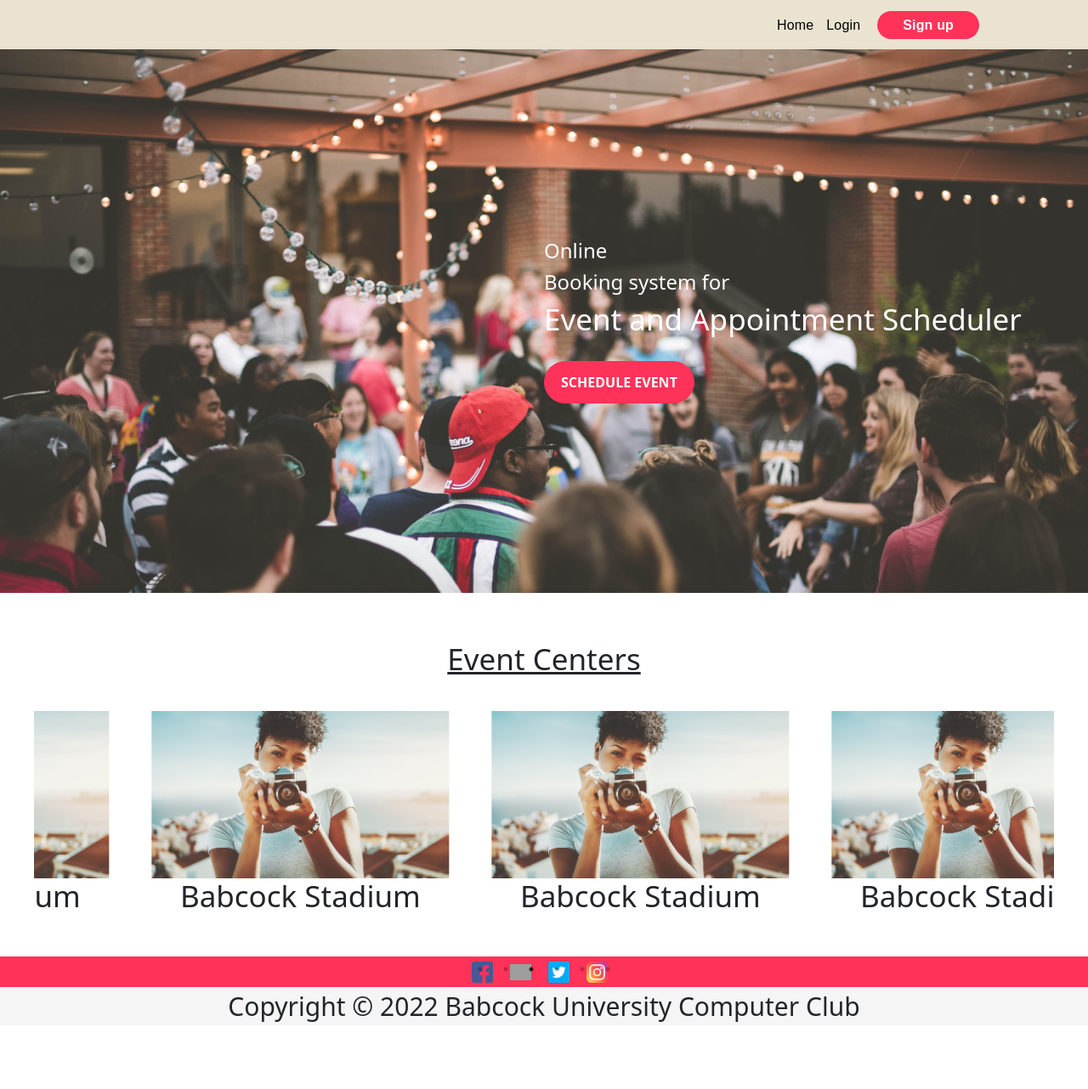
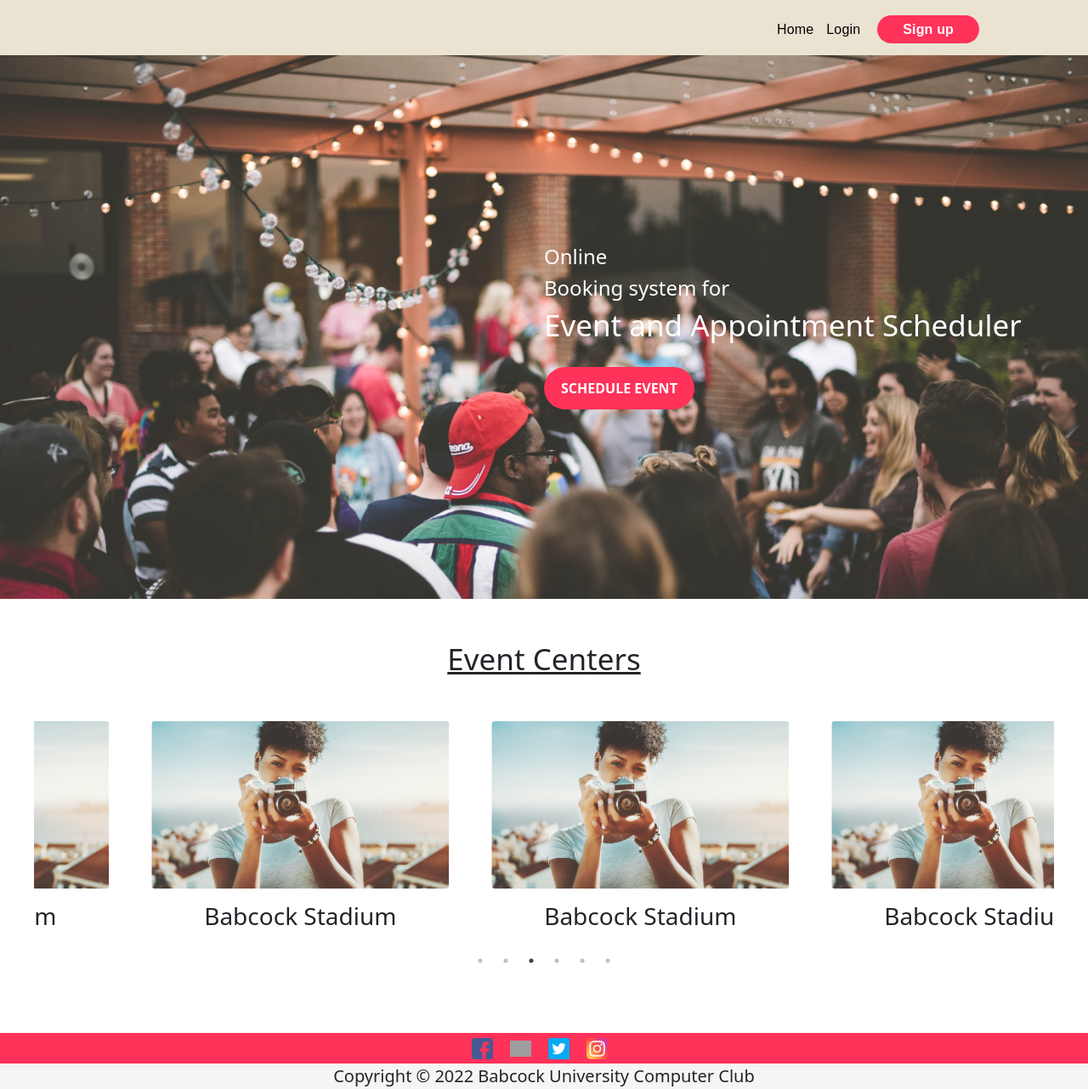
Before and after one commit to demos2003/OOP-frontend, a React (Create React App) app: page / in a window 1280 px wide. Shown: the whole page at 85% size. Before the commit the page ends 1207 px from the top, so only its background shows below. Built offline with nearby package versions, Linux system fonts and the light colour scheme; grey boxes are pictures that could not be loaded.

Commit message:
Create sign up

```diff
--- a/src/App.js
+++ b/src/App.js
@@ -1,6 +1,7 @@
 import {BrowserRouter as Router, Routes, Route } from 'react-router-dom';
 import './App.css';
 import Landing from './Views/Landing';
+import Signup from './Views/Signup';
 
 function App() {
   return (
@@ -9,6 +10,8 @@ function App() {
   <div className="App">
    <Routes>
           <Route path="/" element={<Land/>} />
+          <Route path="/signup" element={<Sign/>}/>
+
 
           {/* <Route path="/" element ={<Dash/>} /> */}
 
@@ -27,4 +30,8 @@ function Land(){
   return <Landing/>;
 }
 
+function Sign(){
+  return<Signup/>
+}
+
 export default App;
--- a/src/Components/Main.jsx
+++ b/src/Components/Banner.jsx
@@ -1,5 +1,5 @@
 import React from "react";
-import "./Main.css";
+import "./banner.css";
 
 export const Main = () => {
   return (
--- a/src/Components/Header.jsx
+++ b/src/Components/Header.jsx
@@ -45,8 +45,8 @@ export const Header = () => {
       </form>
     </Popup>
 
-          <Link to="/product" className="nav_btn signup_btn">
-            <a>Sign up</a>
+          <Link to="/signup" className="nav_btn signup_btn">
+            <a href="">Sign up</a>
           </Link>
         </div>
       </div>
--- /dev/null
+++ b/src/Components/SignupForm.jsx
@@ -0,0 +1,42 @@
+import React from 'react'
+
+const SignupForm = () => {
+  return (
+    <div className='form_holder'>
+        <div className='form_space'>
+
+        </div>
+        <div className='signup_form'>
+        <form>
+            <div className='form_body'>
+                <h4>Create an account</h4>
+                <p className='header'>Already have an account? <a href="/">Sign in</a></p>
+  <div class="form-group">
+
+    <input type="text" class="form-control" id="exampleInputEmail1" aria-describedby="emailHelp" placeholder="Full Name" />
+
+  </div>
+  <div class="form-group">
+
+    <input type="email" class="form-control" id="exampleInputEmail1" aria-describedby="emailHelp" placeholder="Email" />
+
+  </div>
+  <div class="form-group">
+
+    <input type="text" class="form-control" id="exampleInputEmail1" aria-describedby="emailHelp" placeholder="Mobile Number" />
+
+  </div>
+  <div class="form-group">
+
+    <input type="password" class="form-control" id="exampleInputPassword1" placeholder="Password" />
+  </div>
+    <p className='policy'>By signing up, you agree to our <a href="/">Terms</a>, <a href="/">Privacy Policy</a> <br /> and <a href="/">Cookies Policy.</a> </p>
+  <button type="submit" class="btn btn-submit btn-primary">Create account</button>
+  </div>
+</form>
+        </div>
+    </div>
+  )
+}
+
+export default SignupForm
--- a/src/Components/Slider1.jsx
+++ b/src/Components/Slider1.jsx
@@ -21,37 +21,37 @@ export default class AutoPlay extends Component {
           <div>
           <div className='center_desc-holder'>
         <img src='/images/test.jpg' alt="" className='photo_size'/>
-        <h1>Babcock Stadium</h1>
+        <h3 className="mt-3">Babcock Stadium</h3>
         </div>
           </div>
           <div>
           <div className='center_desc-holder'>
         <img src='/images/test.jpg' alt="" className='photo_size'/>
-        <h1>Babcock Stadium</h1>
+        <h3 className="mt-3">Babcock Stadium</h3>
         </div>
           </div>
           <div>
           <div className='center_desc-holder'>
         <img src='/images/test.jpg' alt="" className='photo_size'/>
-        <h1>Babcock Stadium</h1>
+        <h3 className="mt-3">Babcock Stadium</h3>
         </div>
           </div>
           <div>
           <div className='center_desc-holder'>
         <img src='/images/test.jpg' alt="" className='photo_size'/>
-        <h1>Babcock Stadium</h1>
+        <h3 className="mt-3">Babcock Stadium</h3>
         </div>
           </div>
           <div>
           <div className='center_desc-holder'>
         <img src='/images/test.jpg' alt="" className='photo_size'/>
-        <h1>Babcock Stadium</h1>
+        <h3 className="mt-3">Babcock Stadium</h3>
         </div>
           </div>
           <div>
           <div className='center_desc-holder'>
         <img src='/images/test.jpg' alt="" className='photo_size'/>
-        <h1>Babcock Stadium</h1>
+        <h3 className="mt-3">Babcock Stadium</h3>
         </div>
           </div>
         </Slider>
--- a/src/Components/Main.css
+++ b/src/Components/banner.css
@@ -6,8 +6,8 @@
   color: white;
   display: flex;
   flex-direction: row;
-  position: relative;
-  top: -7px;
+  /* position: relative;
+  top: -3px; */
 
 }
 .title {
--- a/src/Components/center.css
+++ b/src/Components/center.css
@@ -8,6 +8,7 @@
 
 .photo_size{
     width: 350px;
+    border-radius: 4px;
 
 }
 .sliders{
@@ -23,8 +24,9 @@
 .center_desc-holder{
     text-align: center;
     margin-bottom: 50px;
-    /* border: 5px solid white; */
-    border-radius: 5px;
+    border: 3px solid white;
+    /* border-radius: 5px; */
+    margin: 9px;
     /* box-shadow: rgba(99, 99, 99, 0.2) 0px 2px 8px 0px; */
     /* transition: all 1s; */
 }
--- a/src/Components/footer.css
+++ b/src/Components/footer.css
@@ -15,7 +15,7 @@
   .finl_txt{
     text-align: center;
     background-color: whitesmoke;
-    font-size: 30px;
+    font-size: 20px;
 
   }
 
@@ -23,6 +23,10 @@
     margin-bottom: 0px !important;
   }
 
+  .footer{
+    margin-top: 100px;
+  }
+
   .footer_link-size{
     width: 25px;
     margin-left: 10px;
--- a/src/Components/header.css
+++ b/src/Components/header.css
@@ -3,7 +3,7 @@
   background-color: #EAE3D2;
   width: 100%;
   height: 65px;
-  padding-top: 18px !important;
+  padding-top: 10px !important;
   /* position: fixed;
   top: 0; */
 }
@@ -37,6 +37,7 @@
     color: #ffd8b9;
     display: flex;
     margin-right: 10%;
+    margin-top: -7px;
   }
 
 .logo {
@@ -65,9 +66,11 @@
   padding: 8px;
   padding-left: 30px;
   padding-right: 30px;
-  transition: all 1s;
+  transition: all 0.3s;
 }
 .signup_btn a:hover {
   background-color: #d32747;
   box-shadow: 6px 6px 2px 1px rgba(0, 0, 255, .2);
+  padding-top: 10px;
+  padding-bottom: 10px;
 }
--- a/src/Views/Landing.jsx
+++ b/src/Views/Landing.jsx
@@ -2,7 +2,7 @@ import React from 'react'
 import { Header } from '../Components/Header'
 import Centers from '../Components/EventCenters'
 import { Footer } from '../Components/Footer'
-import {Main} from '../Components/Main'
+import {Main} from '../Components/Banner'
 
 const Landing = () => {
   return (
--- /dev/null
+++ b/src/Views/Signup.jsx
@@ -0,0 +1,13 @@
+import React from 'react'
+import "./signup.css"
+import SignupForm from '../Components/SignupForm'
+
+const Signup = () => {
+  return (
+    <div className='signup_background'>
+  <SignupForm/>
+    </div>
+  )
+}
+
+export default Signup
--- /dev/null
+++ b/src/Views/signup.css
@@ -0,0 +1,53 @@
+.signup_background{
+   background-image: url("/public/images/signupbackground2.jpg");
+   height: 100vh;
+   width: 100%;
+   background-size: cover
+}
+
+.form_body{
+    background-color: white;
+    width: 500px;
+    padding: 30px;
+    border-radius: 8px;
+    margin-top: 80px;
+    height: 500px;
+    box-shadow: rgba(0, 0, 0, 0.15) 0px 5px 15px 0px;
+}
+
+.form-group{
+    margin-top: 20px;
+}
+
+.form_space{
+    /* margin-left: 10%; */
+    width: 30%;
+}
+
+.form_holder{
+    display: flex;
+    flex-direction: row;
+
+}
+
+.btn-submit{
+    margin-top: 30px;
+    margin-left: 28%;
+    border-radius: 5px;
+    padding-left: 40px;
+    padding-right: 40px;
+    background-color: #ff3259;
+    border: none;
+    font-weight: bold;
+}
+.btn-submit:hover{
+    background-color: #e32649;
+}
+.header{
+    color: grey;
+}
+.policy , a{
+    margin-top: 20px;
+    font-weight: 500;
+    text-decoration: none;
+}
```
Also changed, not shown: public/images/signupbackground.jpg (added), public/images/signupbackground2.jpg (added).
